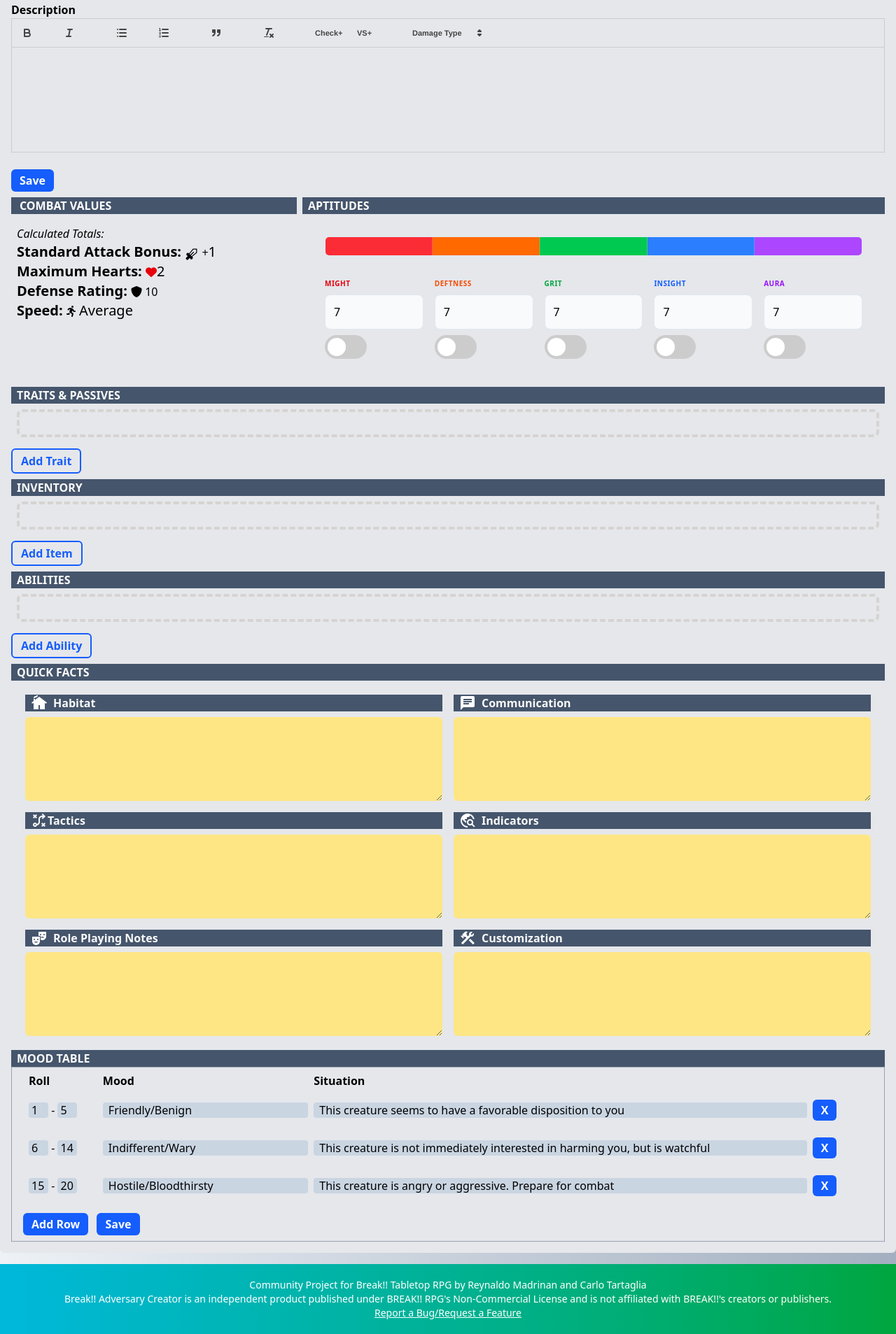
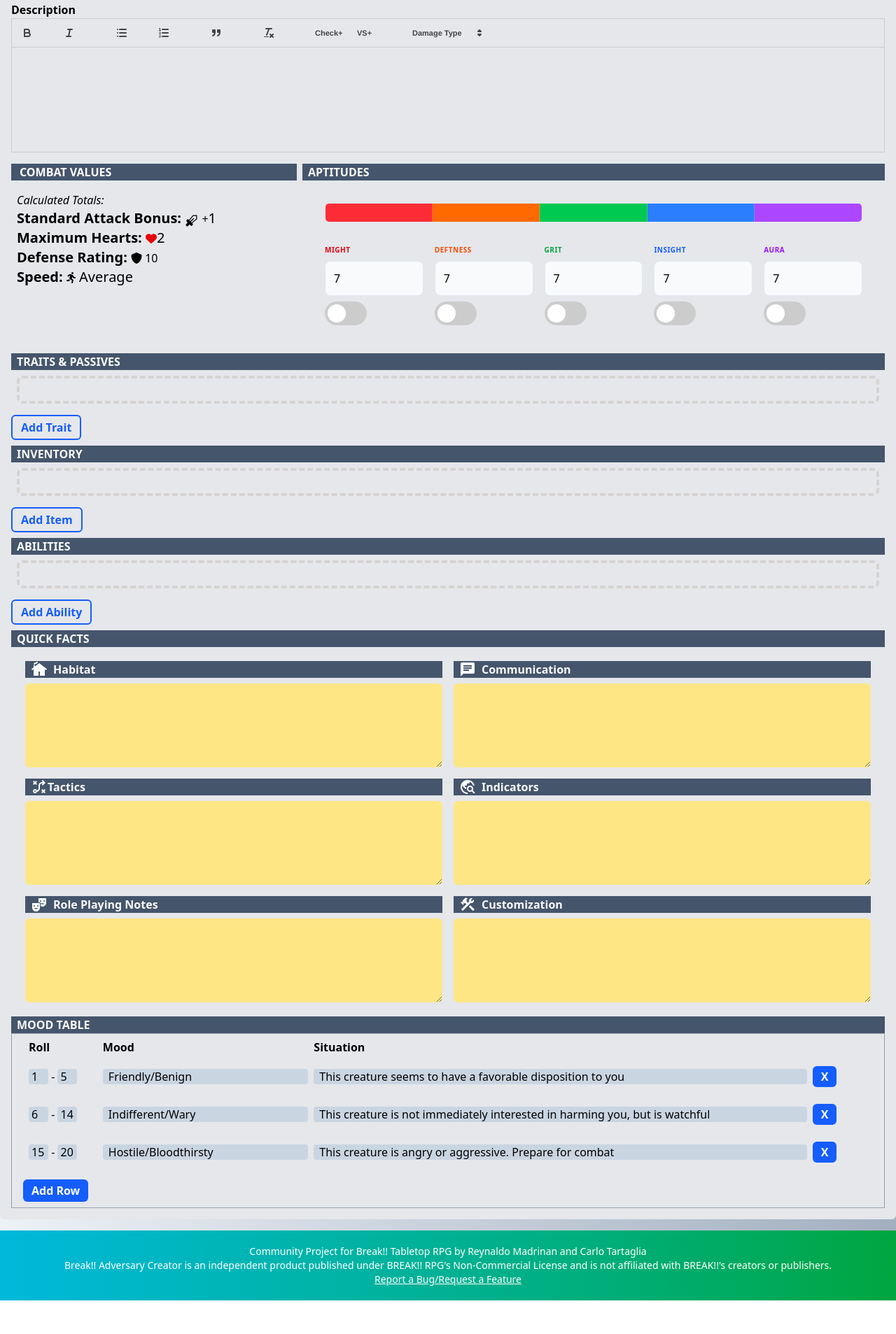
Before and after one commit to hylandpad/break-_adversary_creator, a website: page public/index.html in a window 1280 px wide. Shown: the part 383-2290 px from the top of the page at 70% size. After the commit the page ends 2242 px from the top, so only its background shows below. Drawn offline with nearby package versions, Linux system fonts and the light colour scheme.

Commit message:
removed save buttons on mood table and description to rely on top-sticky save button

```diff
--- a/public/adversary.js
+++ b/public/adversary.js
@@ -512,7 +512,6 @@ class Adversary {
             this.moods.push(createMood(rolls, data[2], data[3]))
         }
         update_ui(this)
-        save_adversary()
     }
 
     // **Calculates - broader functions that integrate changes from a number of different sources to recalculate specific attributes
--- a/public/index.html
+++ b/public/index.html
@@ -103,7 +103,7 @@
                     <div id="description-container-div" class="item-container">
                         <label>Description</label>
                         <div class="editor editor-short"></div>
-                        <button class="btn submit-btn" onclick="adversary._change_description()">Save</button>
+                        <!--<button class="btn submit-btn" onclick="adversary._change_description()">Save</button>-->
                     </div>
                 </div>
                 <div class="stats-container bg-gray-200">
@@ -317,8 +317,8 @@
                             <tbody>
                             </tbody>
                         </table>
-                        <button id="add-mood-row" class="btn" onclick="add_row()">Add Row</button> <button
-                            id="save-moods" class="btn" onclick="adversary._adjust_mood_table()">Save</button>
+                        <button id="add-mood-row" class="btn" onclick="add_row()">Add Row</button> <!--<button
+                            id="save-moods" class="btn" onclick="adversary._adjust_mood_table()">Save</button>-->
                     </div>
                 </div>
             </div>
--- a/public/main.js
+++ b/public/main.js
@@ -448,6 +448,10 @@ function menace_color(menace) {
 function save_adversary() {
     const name = adversary.name;
     const toast_message = 'Adversary "' + name + '" saved!';
+
+    // run save for description and mood tables
+    adversary.description = document.querySelector('#description-container-div .editor').__quill.root.innerHTML
+    adversary._adjust_mood_table()
 
     saved_adversaries[name] = JSON.parse(JSON.stringify(adversary));
     show_toast(toast_message, 2000);
```
